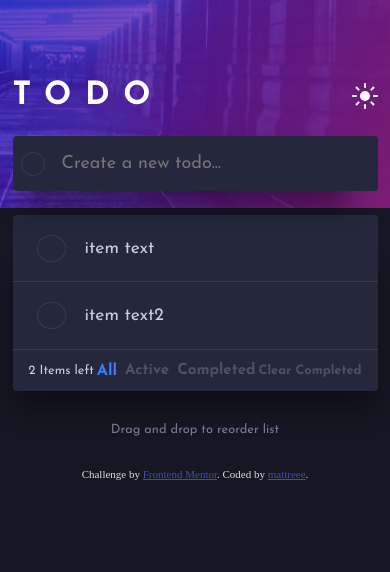
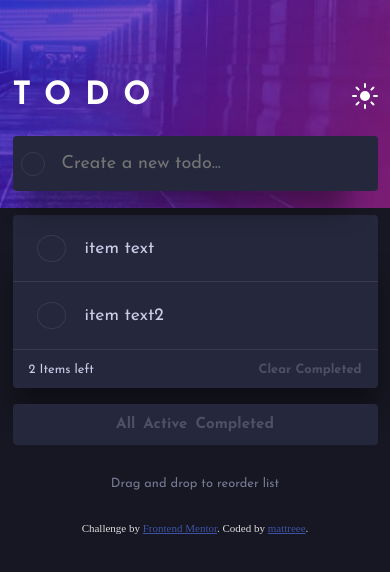
Before and after one commit to mattreee/todo-app-frontend-mentor, a React (Create React App) app: page / in a window 390 px wide. Shown: the top 572 px of the page. Built offline with nearby package versions, Linux system fonts and the light colour scheme.

Commit message:
styling for mobile

```diff
--- a/src/components/List.tsx
+++ b/src/components/List.tsx
@@ -25,6 +25,8 @@ const List = ({ darkTheme }: any) => {
 	const checkedFalse = "list__icon check";
 	const textTrue = "list__text line-through";
 	const textFalse = "list__text";
+
+	const [windowWidth, setWindowWidth] = useState(window.innerWidth);
 
 	const handleEnter = (e: any) => {
 		if (e.keyCode === 13) {
@@ -152,6 +154,10 @@ const List = ({ darkTheme }: any) => {
 
 	useEffect(() => {
 		handleItemsLeft();
+
+		window.addEventListener("resize", () => {
+			setWindowWidth(window.innerWidth);
+		});
 	});
 
 	return (
@@ -219,6 +225,7 @@ const List = ({ darkTheme }: any) => {
 				>
 					{itemsLeft} Items left
 				</p>
+				{windowWidth > 800 && (
 					<div className="options__buttons">
 						<button
 							id="button-all"
@@ -233,19 +240,24 @@ const List = ({ darkTheme }: any) => {
 						</button>
 						<button
 							id="button-active"
-						className={darkTheme ? "options__button" : "options__button light"}
+							className={
+								darkTheme ? "options__button" : "options__button light"
+							}
 							onClick={() => setFilteringOption("active")}
 						>
 							Active
 						</button>
 						<button
 							id="button-completed"
-						className={darkTheme ? "options__button" : "options__button light"}
+							className={
+								darkTheme ? "options__button" : "options__button light"
+							}
 							onClick={() => setFilteringOption("completed")}
 						>
 							Completed
 						</button>
 					</div>
+				)}
 				<button
 					className={darkTheme ? "options__clear" : "options__clear light"}
 					onClick={clearCompleted}
@@ -253,6 +265,48 @@ const List = ({ darkTheme }: any) => {
 					Clear Completed
 				</button>
 			</div>
+
+			{windowWidth < 800 && (
+				<div
+					className={
+						darkTheme
+							? "options__buttons-mobile"
+							: "options__buttons-mobile light"
+					}
+				>
+					<div className="options__buttons">
+						<button
+							id="button-all"
+							className={
+								darkTheme
+									? "options__button selected"
+									: "options__button light selected"
+							}
+							onClick={() => setFilteringOption("all")}
+						>
+							All
+						</button>
+						<button
+							id="button-active"
+							className={
+								darkTheme ? "options__button" : "options__button light"
+							}
+							onClick={() => setFilteringOption("active")}
+						>
+							Active
+						</button>
+						<button
+							id="button-completed"
+							className={
+								darkTheme ? "options__button" : "options__button light"
+							}
+							onClick={() => setFilteringOption("completed")}
+						>
+							Completed
+						</button>
+					</div>
+				</div>
+			)}
 		</div>
 	);
 };
--- a/src/css/main.css
+++ b/src/css/main.css
@@ -100,7 +100,7 @@
 .list.light {
   background-color: hsl(0deg, 0%, 98%);
   color: hsl(235deg, 19%, 35%);
-  box-shadow: 0 60px 25px 0 rgba(0, 0, 0, 0.15);
+  box-shadow: 0 60px 25px 0 rgba(0, 0, 0, 0.1);
 }
 .list__item {
   padding: 1.1em 1.5rem;
@@ -202,6 +202,9 @@
   color: hsl(233deg, 14%, 35%);
   cursor: pointer;
 }
+.options__clear:hover {
+  color: hsl(236deg, 33%, 92%);
+}
 .options__clear.light {
   color: hsl(236deg, 9%, 61%);
 }
@@ -212,6 +215,18 @@
   font-weight: 700;
   font-size: 1rem;
   color: hsl(220deg, 98%, 61%);
+}
+.options__buttons-mobile {
+  background-color: hsl(235deg, 24%, 19%);
+  margin-top: 1rem;
+  padding: 0.8em 0;
+  display: flex;
+  justify-content: center;
+  border-radius: 4px;
+}
+.options__buttons-mobile.light {
+  background-color: hsl(0deg, 0%, 98%);
+  box-shadow: 0 10px 15px 0 rgba(0, 0, 0, 0.1);
 }
 
 .instruction {
--- a/src/scss/_list.scss
+++ b/src/scss/_list.scss
@@ -14,7 +14,7 @@
 		background-color: $light-very-light-gray;
 		color: $light-very-dark-grayish-blue;
 
-		box-shadow: 0 60px 25px 0 rgba(black, 0.15);
+		box-shadow: 0 60px 25px 0 rgba(black, 0.1);
 	}
 
 	&__item {
--- a/src/scss/_options.scss
+++ b/src/scss/_options.scss
@@ -64,6 +64,10 @@
 
 		cursor: pointer;
 
+		&:hover {
+			color: $dark-light-grayish-blue-hover;
+		}
+
 		&.light {
 			color: $light-dark-grayish-blue;
 
@@ -78,4 +82,19 @@
 		font-size: 1rem;
 		color: $bright-blue;
 	}
+
+	&__buttons-mobile {
+		background-color: $dark-very-dark-desatured-blue;
+		margin-top: 1rem;
+		padding: 0.8em 0;
+		display: flex;
+		justify-content: center;
+
+		border-radius: 4px;
+
+		&.light {
+			background-color: $light-very-light-gray;
+			box-shadow: 0 10px 15px 0 rgba(black, 0.1);
+		}
+	}
 }
```
Also changed, not shown: 1 other file (tests, documents, lock files or other folders). Lines whose indentation alone changed are shown as unchanged.
